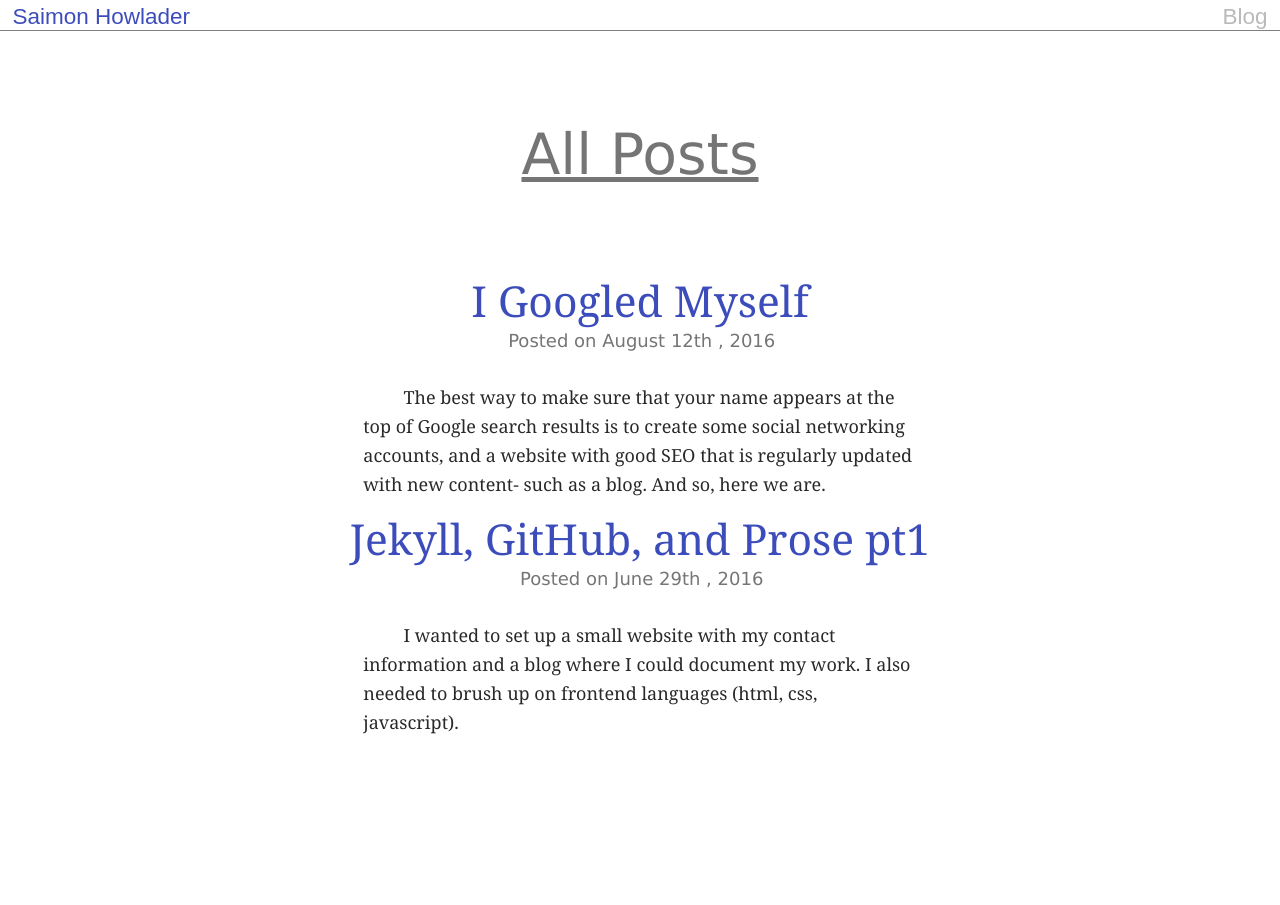
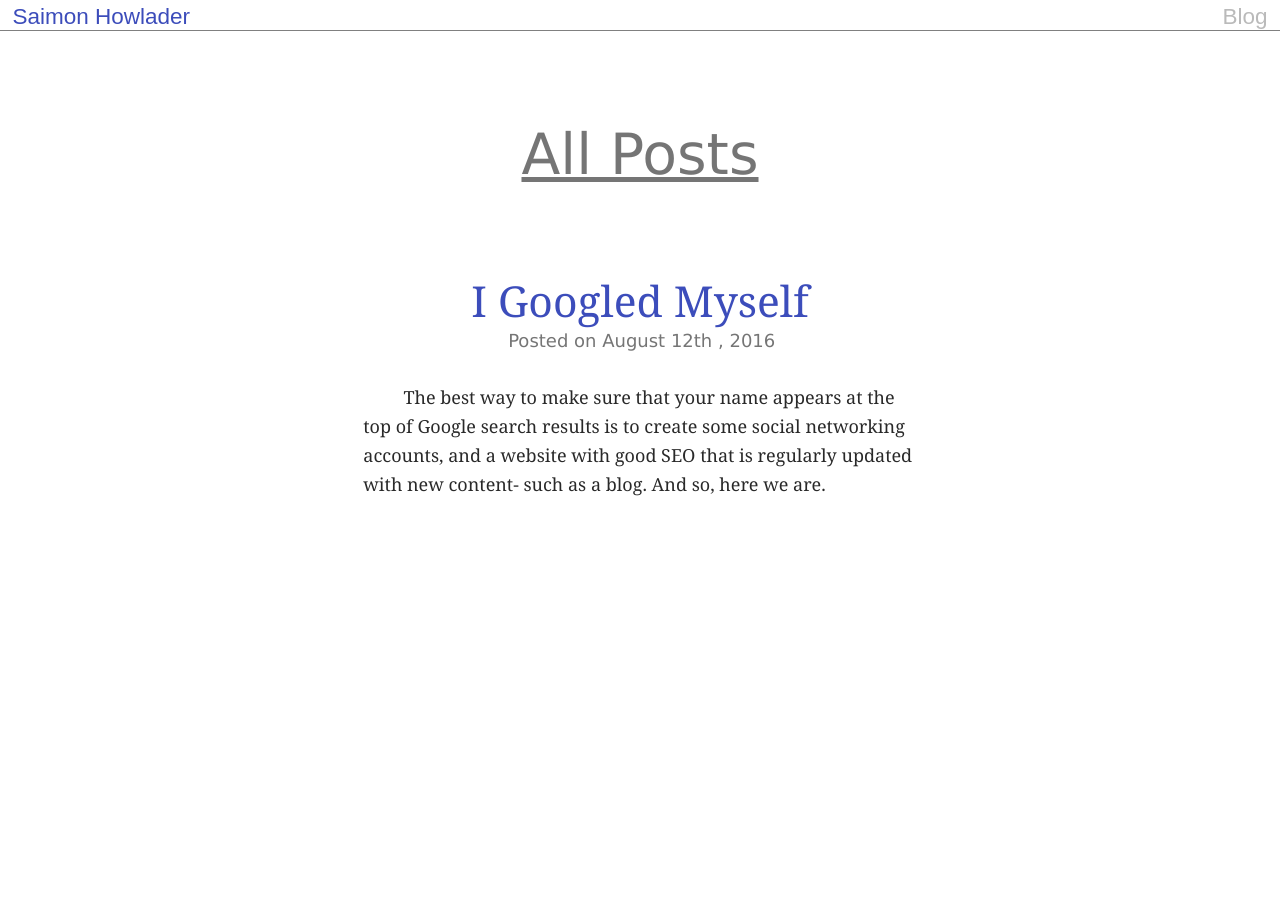
Before and after one commit to saimonhowlader/saimonhowlader.github.io, a Jekyll site: the page built from blog/index.html, in a window 1280 px wide. Built offline with Jekyll 4.4.1, drawn with Linux system fonts in a browser that asks for light colours; a file with an impossible date is left out.

Commit message:
Updated 2016-06-29-Jekyll-GitHub-and-Prose-pt1.md

```diff
--- a/_posts/2016-06-29-Jekyll-GitHub-and-Prose-pt1.md
+++ b/_posts/2016-06-29-Jekyll-GitHub-and-Prose-pt1.md
@@ -1,6 +1,6 @@
 ---
 title: 'Jekyll, GitHub, and Prose pt1'
-date: 2016-06-29T00:00:00.000Z
+date: {}
 layout: post
 excerpt: >-
   I wanted to set up a small website with my contact information and a blog
@@ -9,10 +9,10 @@ excerpt: >-
 published: true
 ---
 
-### Background:
+### Background
 When my name is googled I want to make sure that I am at the very top instead of some other people who share my name. In order to do that I need to set up a website that has great SEO, is fast, and is regularly updated-- such as a blog.
 
-Requirements
+### Requirements:
 -built from scratch, no frameworks
 
 -clean/minimalist/brutalist aesthetic
```
Also changed, not shown: other parts of _posts/2016-06-29-Jekyll-GitHub-and-Prose-pt1.md (+1 -1 lines).
